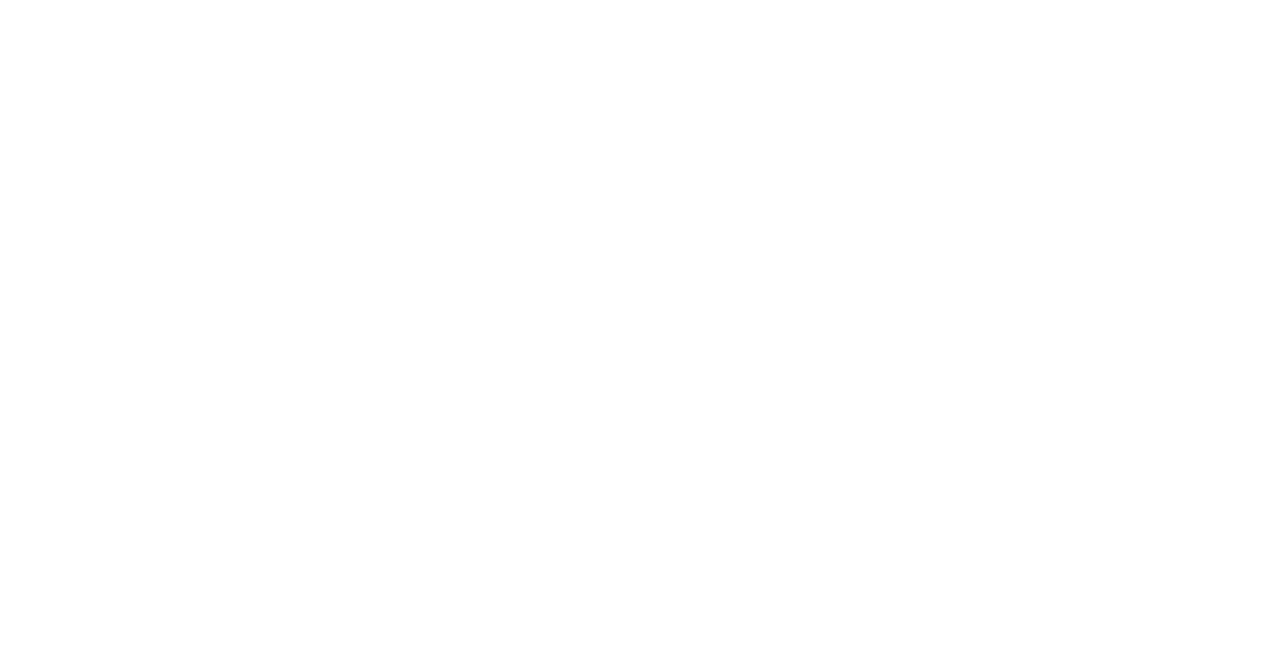
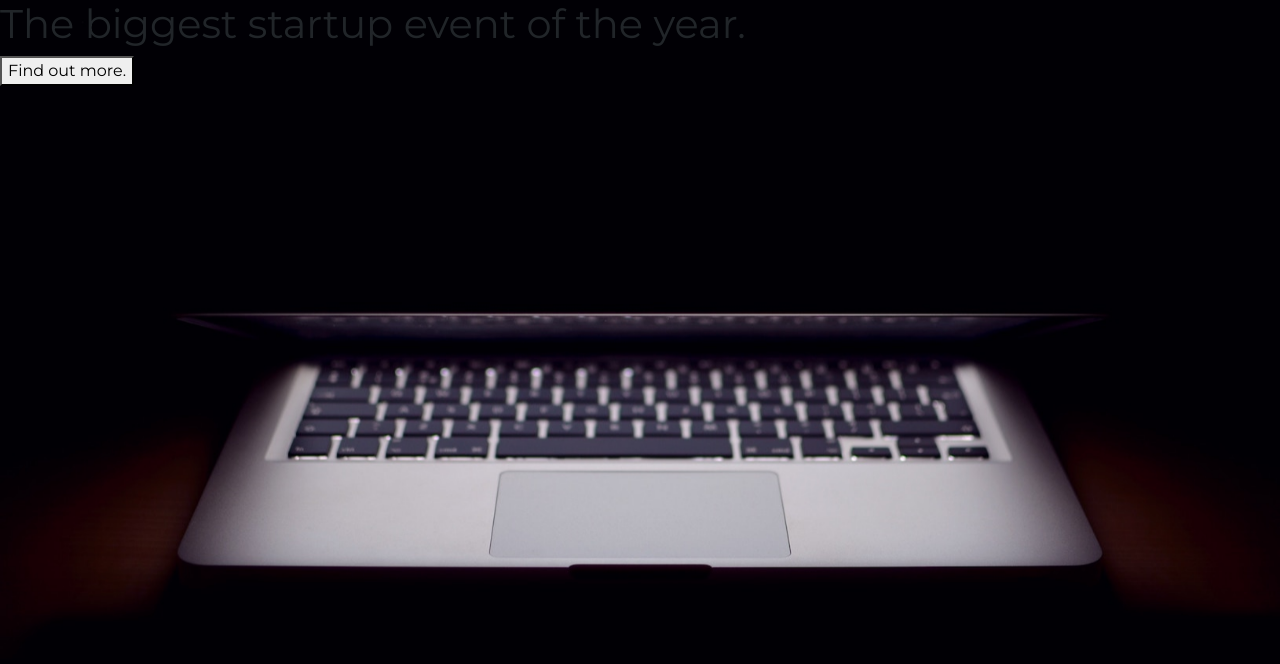
Before and after one commit to JayKirt/StartUpLandingPage, a plain HTML site: page index.html in a window 1280 px wide. Drawn offline with nearby package versions, Linux system fonts and the light colour scheme.

Commit message:
added background image to cover and scale

```diff
--- a/index.html
+++ b/index.html
@@ -8,9 +8,7 @@
     <!-- Google Fonts -->
     <link href="https://fonts.googleapis.com/css?family=Montserrat" rel="stylesheet">
 
-    <!-- Note that the below Bootstrap file is a specific version. If you grab the most
-    current from Bootstrap website, you will see the button grow transition being a lot faster
-    than in my video.  Use whichever style sheet you like best! -->
+
     <!-- Bootstrap CSS from a CDN. This way you don't have to include the bootstrap file yourself -->
     <!-- CSS only -->
     <link href="https://cdn.jsdelivr.net/npm/bootstrap@5.3.1/dist/css/bootstrap.min.css" rel="stylesheet" integrity="sha384-4bw+/aepP/YC94hEpVNVgiZdgIC5+VKNBQNGCHeKRQN+PtmoHDEXuppvnDJzQIu9" crossorigin="anonymous">
@@ -19,6 +17,9 @@
     <link href="style.css" rel="stylesheet">
   </head>
   <body>
+      <h1> The biggest startup event of the year. </h1>
+      <button> Find out more. </button>
+
 
   </body>
 </html>
--- a/style.css
+++ b/style.css
@@ -3,4 +3,9 @@ html {
   width: 100%;
   height: 100%;
   font-family: 'Montserrat', sans-serif;
+  background: url(header.jpg) no-repeat center center fixed;
+  -webkit-background-size:cover;
+  -moz-background-size:cover;
+  -o-background-size:cover;
+  background-size:cover;
 }
```
